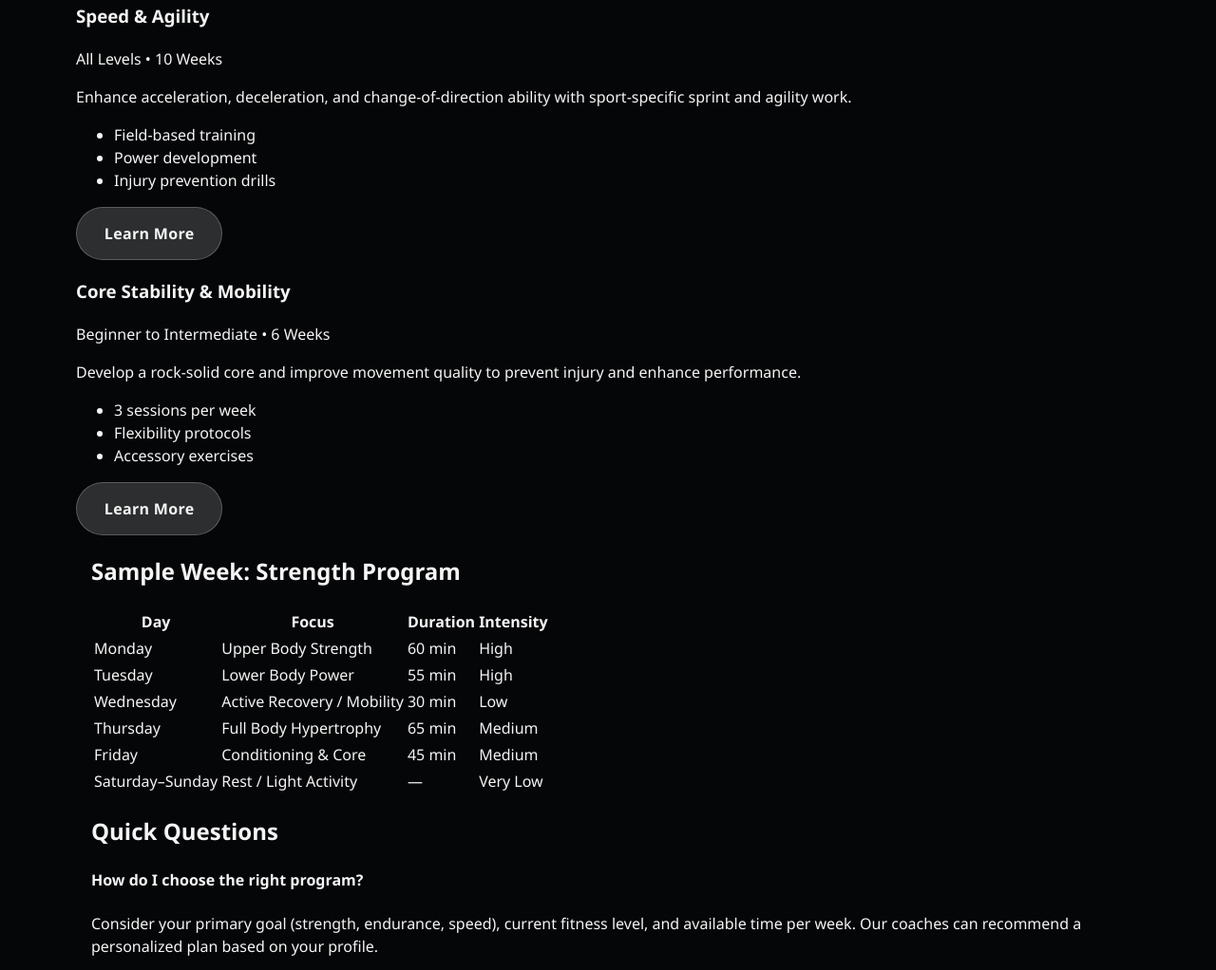
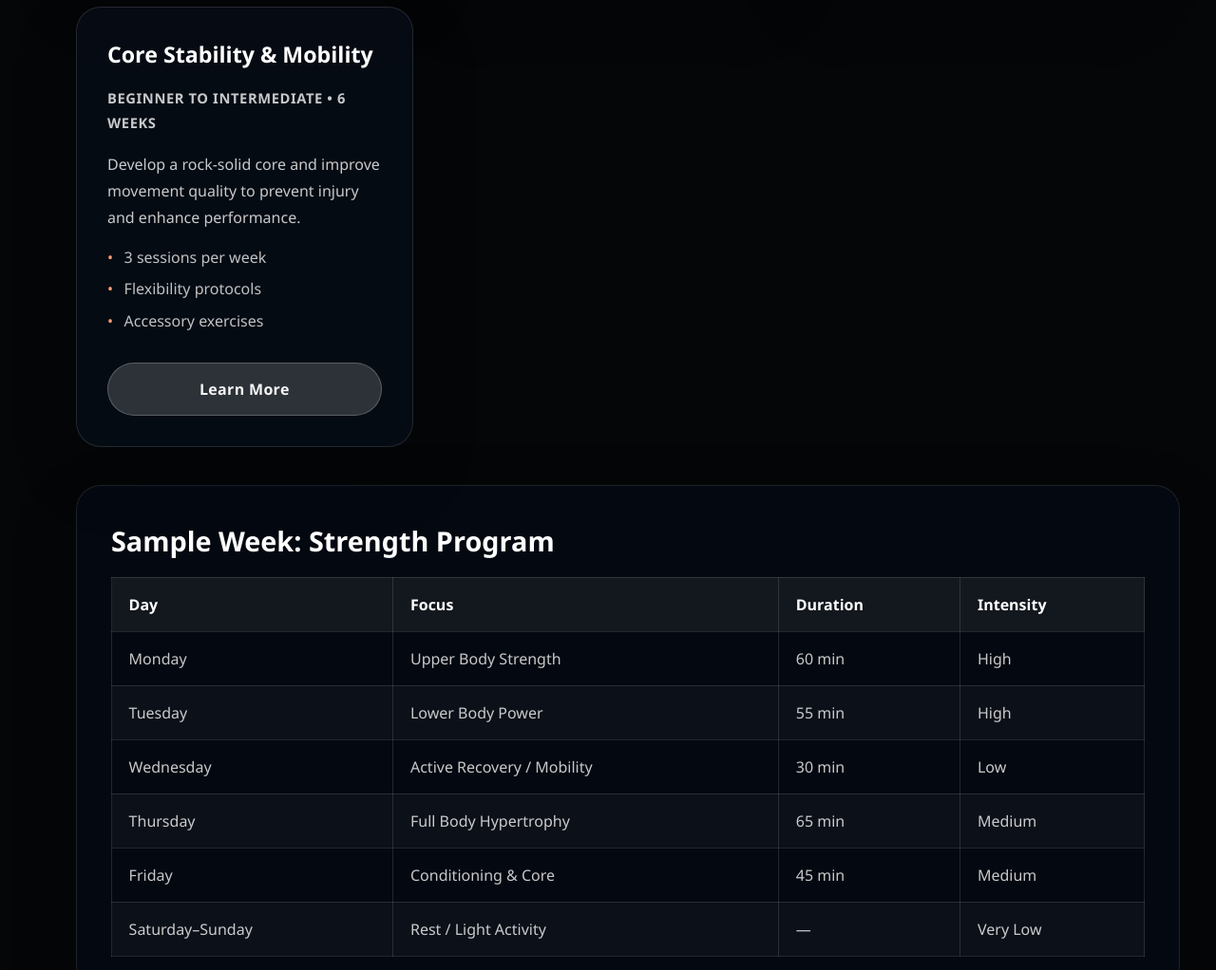
Before and after one commit to davidnkariuki-rgb/Elite_Athlete, a plain HTML site: page pages/training.html in a window 1280 px wide. Shown: the part 892-1914 px from the top of the page at 95% size. Drawn offline with Linux system fonts and the light colour scheme.

Commit message:
Training page css done:

```diff
--- a/css/style.css
+++ b/css/style.css
@@ -631,7 +631,7 @@
 
 /* Main Background for Remaining Pages */
 body.page-background {
-    background-image: url('../assets/backgroundimages/shopbackground.jpg');
+    background-image: url('../assets/backgroundimages/mainbackground.jpg');
     background-attachment: fixed;
     background-size: cover;
     background-position: center;
@@ -656,6 +656,147 @@
     color: rgba(255, 255, 255, 0.82);
     font-size: 1.05rem;
     max-width: 620px;
+}
+
+.training-grid {
+    display: grid;
+    grid-template-columns: repeat(auto-fit, minmax(280px, 1fr));
+    gap: 1.75rem;
+    margin: 3rem auto 2.5rem;
+}
+
+.program-card {
+    background: rgba(7, 13, 23, 0.82);
+    border: 1px solid rgba(255, 255, 255, 0.12);
+    border-radius: 26px;
+    padding: 32px;
+    box-shadow: 0 28px 70px rgba(0, 0, 0, 0.18);
+    transition: transform 0.25s ease, box-shadow 0.25s ease;
+    display: grid;
+    gap: 1rem;
+}
+
+.program-card:hover {
+    transform: translateY(-4px);
+    box-shadow: 0 32px 82px rgba(0, 0, 0, 0.22);
+}
+
+.program-card h3 {
+    margin: 0;
+    font-size: 1.45rem;
+    color: #fff;
+}
+
+.program-meta {
+    margin: 0;
+    color: #ff9b75;
+    font-size: 0.92rem;
+    font-weight: 700;
+    letter-spacing: 0.04em;
+    text-transform: uppercase;
+}
+
+.program-card p {
+    margin: 0;
+    color: rgba(255, 255, 255, 0.78);
+    line-height: 1.75;
+}
+
+.program-card ul {
+    list-style: none;
+    padding: 0;
+    margin: 0 0 1rem;
+    display: grid;
+    gap: 0.6rem;
+}
+
+.program-card li {
+    padding-left: 1.1rem;
+    position: relative;
+    color: rgba(255, 255, 255, 0.75);
+}
+
+.program-card li::before {
+    content: '•';
+    position: absolute;
+    left: 0;
+    color: #ff9b75;
+}
+
+.sample-week {
+    background: rgba(4, 10, 20, 0.78);
+    border: 1px solid rgba(255, 255, 255, 0.1);
+    border-radius: 26px;
+    padding: 36px;
+    box-shadow: 0 28px 72px rgba(0, 0, 0, 0.2);
+    margin-bottom: 2.5rem;
+}
+
+.sample-week h2 {
+    margin: 0 0 1rem;
+    font-size: 1.8rem;
+    color: #fff;
+}
+
+.schedule-table {
+    width: 100%;
+    border-collapse: collapse;
+    margin-top: 1rem;
+}
+
+.schedule-table th,
+.schedule-table td {
+    padding: 1rem 1.1rem;
+    border: 1px solid rgba(255, 255, 255, 0.12);
+}
+
+.schedule-table th {
+    background: rgba(255, 255, 255, 0.06);
+    color: #fff;
+    text-align: left;
+    font-weight: 700;
+}
+
+.schedule-table td {
+    color: rgba(255, 255, 255, 0.78);
+}
+
+.schedule-table tr:nth-child(even) td {
+    background: rgba(255, 255, 255, 0.03);
+}
+
+.faq-preview {
+    display: grid;
+    grid-template-columns: repeat(auto-fit, minmax(280px, 1fr));
+    gap: 1.5rem;
+    margin-bottom: 2.5rem;
+}
+
+.faq-item {
+    background: rgba(7, 13, 23, 0.82);
+    border: 1px solid rgba(255, 255, 255, 0.1);
+    border-radius: 24px;
+    padding: 28px;
+    box-shadow: 0 24px 60px rgba(0, 0, 0, 0.16);
+}
+
+.faq-item h4 {
+    margin: 0 0 0.8rem;
+    color: #fff;
+    font-size: 1.1rem;
+}
+
+.faq-item p {
+    margin: 0;
+    color: rgba(255, 255, 255, 0.76);
+    line-height: 1.75;
+}
+
+@media (max-width: 900px) {
+    .training-grid,
+    .faq-preview {
+        grid-template-columns: 1fr;
+    }
 }
 
 /* Plans Grid - Nutrition Page */
```
